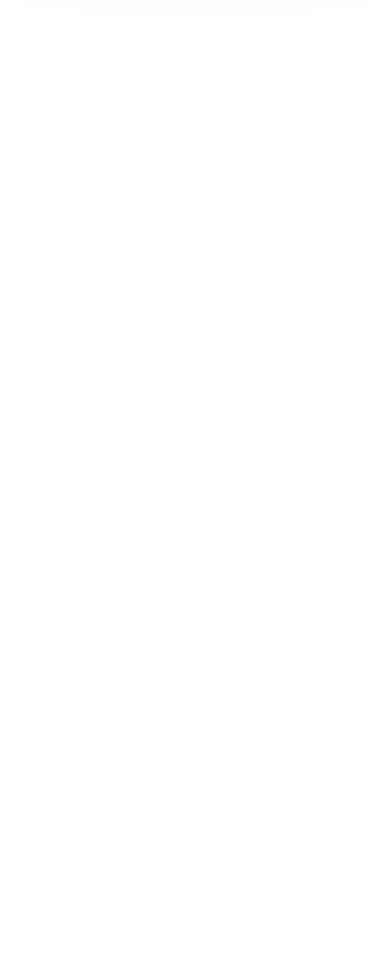
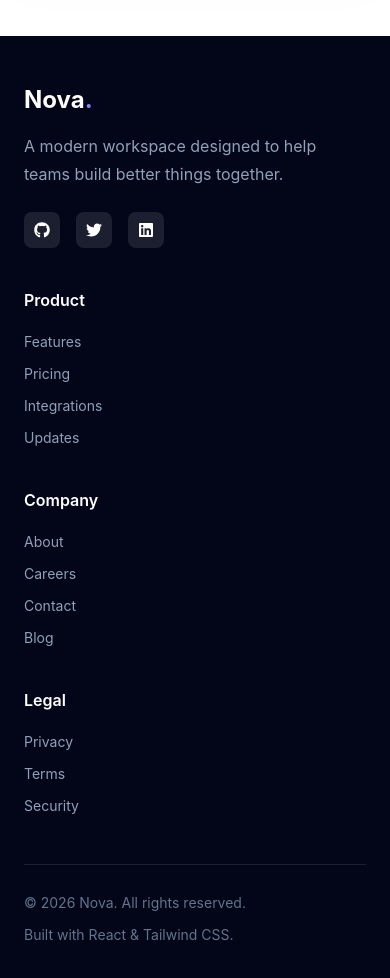
Before and after one commit to Laiba-Imman/Landing-Page, a React (Vite) app: page / in a window 390 px wide. Shown: the part 6440-7418 px from the top of the page. Before the commit the page ends 6476 px from the top, so only its background shows below. Built offline with nearby package versions, Linux system fonts and the light colour scheme.

Commit message:
New website

```diff
--- a/src/App.jsx
+++ b/src/App.jsx
@@ -733,7 +733,111 @@
 
       </section>
 
-      {/* Footer */}
+
+      {/* ================= FOOTER ================= */}
+      <footer className="bg-slate-950 text-white px-6 md:px-10 py-12">
+
+        <div className="max-w-7xl mx-auto">
+
+          <div className="grid md:grid-cols-4 gap-10">
+
+            <div>
+
+              <h2 className="text-2xl font-bold">
+                Nova<span className="text-indigo-400">.</span>
+              </h2>
+
+              <p className="text-slate-400 mt-4 leading-7 max-w-xs">
+                A modern workspace designed to help teams
+                build better things together.
+              </p>
+
+              <div className="flex gap-4 mt-6">
+
+                <a
+                  href="#"
+                  className="w-9 h-9 rounded-lg bg-white/10 flex items-center justify-center hover:bg-indigo-600 transition"
+                >
+                  <FaGithub />
+                </a>
+
+                <a
+                  href="#"
+                  className="w-9 h-9 rounded-lg bg-white/10 flex items-center justify-center hover:bg-indigo-600 transition"
+                >
+                  <FaTwitter />
+                </a>
+
+                <a
+                  href="#"
+                  className="w-9 h-9 rounded-lg bg-white/10 flex items-center justify-center hover:bg-indigo-600 transition"
+                >
+                  <FaLinkedin />
+                </a>
+
+              </div>
+
+            </div>
+
+
+            <div>
+              <h4 className="font-semibold">
+                Product
+              </h4>
+
+              <div className="space-y-3 mt-5 text-sm text-slate-400">
+                <p className="hover:text-white cursor-pointer transition">Features</p>
+                <p className="hover:text-white cursor-pointer transition">Pricing</p>
+                <p className="hover:text-white cursor-pointer transition">Integrations</p>
+                <p className="hover:text-white cursor-pointer transition">Updates</p>
+              </div>
+            </div>
+
+
+            <div>
+              <h4 className="font-semibold">
+                Company
+              </h4>
+
+              <div className="space-y-3 mt-5 text-sm text-slate-400">
+                <p className="hover:text-white cursor-pointer transition">About</p>
+                <p className="hover:text-white cursor-pointer transition">Careers</p>
+                <p className="hover:text-white cursor-pointer transition">Contact</p>
+                <p className="hover:text-white cursor-pointer transition">Blog</p>
+              </div>
+            </div>
+
+
+            <div>
+              <h4 className="font-semibold">
+                Legal
+              </h4>
+
+              <div className="space-y-3 mt-5 text-sm text-slate-400">
+                <p className="hover:text-white cursor-pointer transition">Privacy</p>
+                <p className="hover:text-white cursor-pointer transition">Terms</p>
+                <p className="hover:text-white cursor-pointer transition">Security</p>
+              </div>
+            </div>
+
+          </div>
+
+
+          <div className="border-t border-white/10 mt-12 pt-7 text-sm text-slate-500 flex flex-col md:flex-row justify-between gap-3">
+
+            <p>
+              © 2026 Nova. All rights reserved.
+            </p>
+
+            <p>
+              Built with React & Tailwind CSS.
+            </p>
+
+          </div>
+
+        </div>
+
+      </footer>
 
     </div>
   );
```
